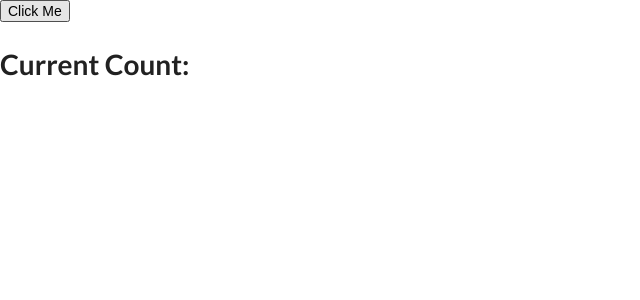
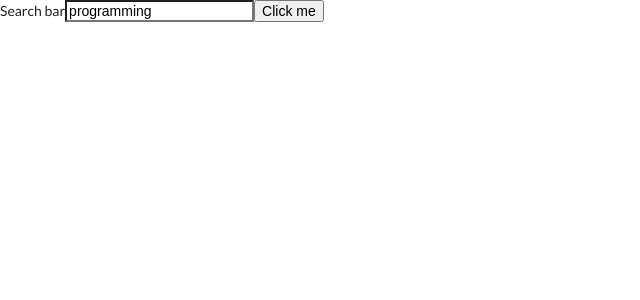
Before and after one commit to bintou123-ski/Accordion, a React (Create React App) app: page / in a window 1280 px wide. Shown: the top 300 px of the page, without its empty margins (0-640 px from the left). Built offline with nearby package versions, Linux system fonts and the light colour scheme; no server answers.

Commit message:
adding api request

```diff
--- a/package.json
+++ b/package.json
@@ -6,6 +6,8 @@
     "@testing-library/jest-dom": "^5.12.0",
     "@testing-library/react": "^11.2.6",
     "@testing-library/user-event": "^12.8.3",
+    "axios": "^0.21.1",
+    "create": "^0.0.2",
     "react": "^17.0.2",
     "react-dom": "^17.0.2",
     "react-scripts": "4.0.3",
--- a/src/App.js
+++ b/src/App.js
@@ -2,12 +2,14 @@
 import Accordion from "./Accordion";
 import Items from "./Items"
 import Counter from "./Counter";
+import Search from  "./Search";
 
 const App = ()=>{
     return(
         <div>
-            <Counter/>
-           {/*<Accordion Items={Items}/>*/}
+            <Search/>
+            {/*<Counter/>
+           <Accordion Items={Items}/>*/}
         </div>
     )
 }
--- /dev/null
+++ b/src/Search.js
@@ -0,0 +1,40 @@
+import axios from 'axios';
+import React,{useState,useEffect} from 'react';
+
+const Search=()=> {
+    const[term,setTerm]= useState('programming');
+    const[results,setResults]=useState([])
+console.log(results);
+
+    useEffect(() => {
+        const ShowResult = async()=>{
+        const{data}=  await axios.get('https://en.wikipedia.org/w/api.php',{
+                params:{
+                    action:'query',
+                    list:'search',
+                    format:'json',
+                    origin:'*',
+                    srsearch:term
+                }
+            })
+         setResults(data.query.search)
+        }
+      ShowResult();
+    }, [term])
+
+    return (
+        <div>
+            <div className="field">
+                <label>Search bar</label>
+                <input type="text"
+                value={term}
+                onChange={e=>setTerm(e.target.value)}
+                />
+                <button onClick={()=>OnTermChange(term)}>Click me</button>
+            </div>
+
+        </div>
+    )
+}
+
+export default Search;
```
Also changed, not shown: 1 other file (tests, documents, lock files or other folders).
